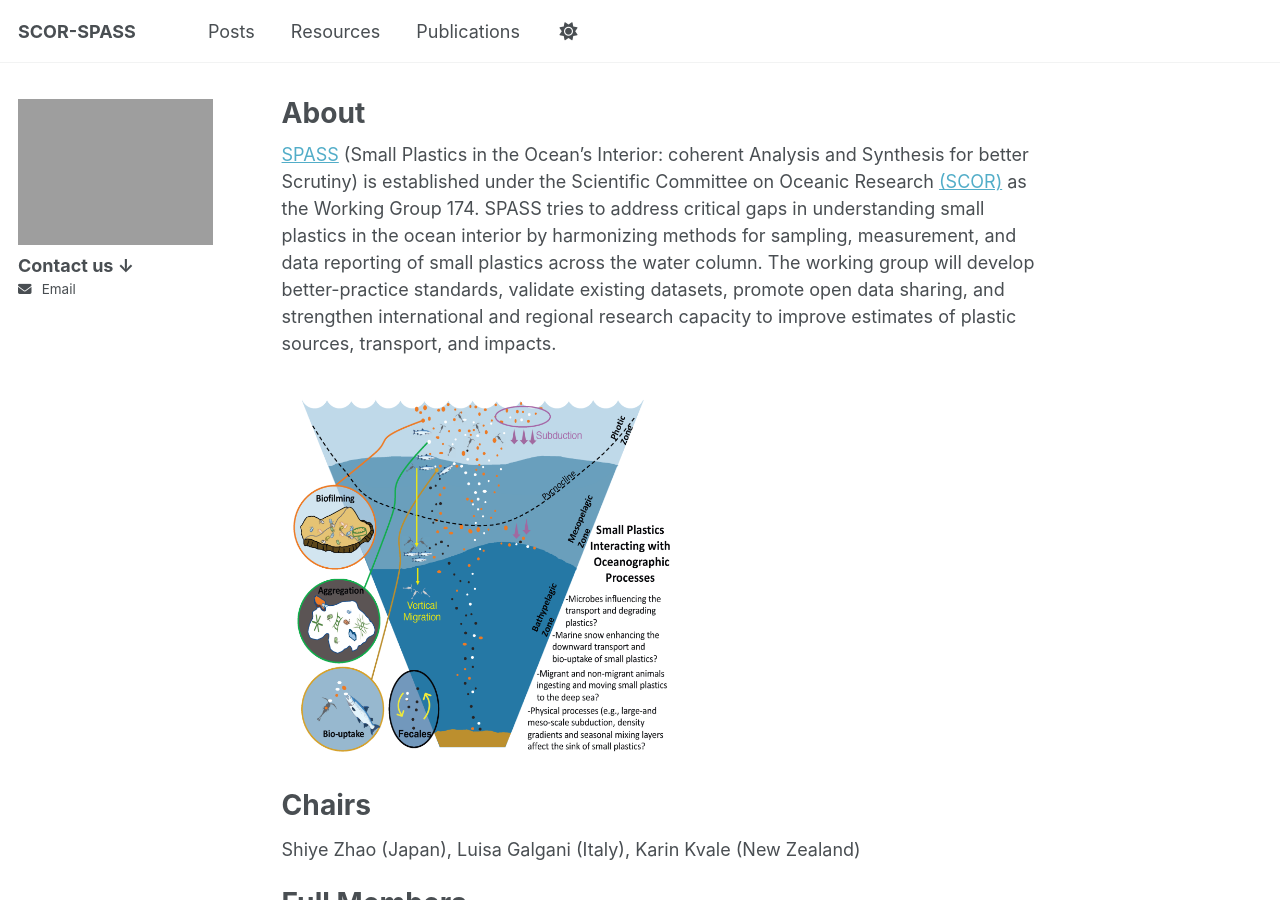
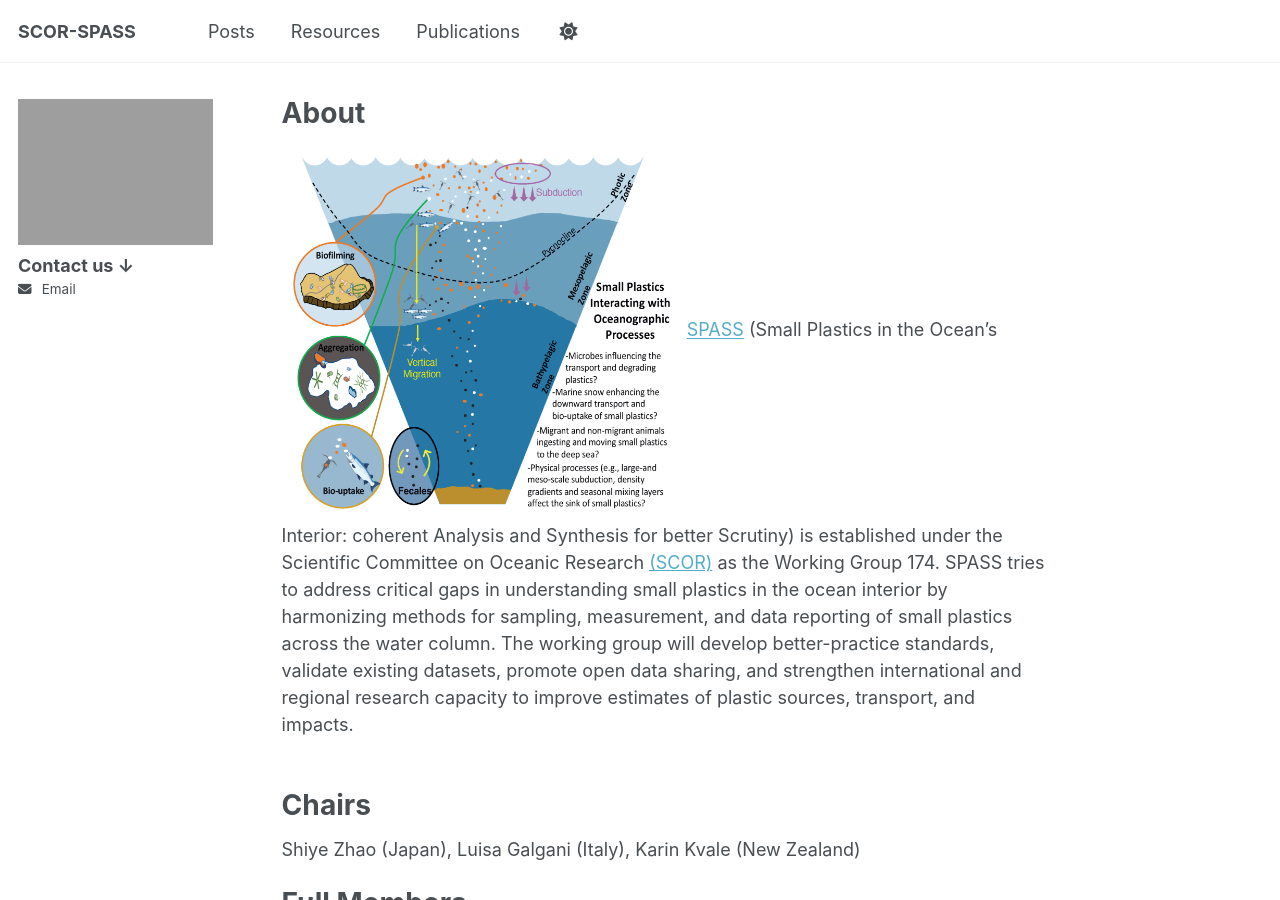
Before and after one commit to SCOR-SPASS/scor-spass.github.io, a Jekyll site: the page built from _pages/about.md, in a window 1280 px wide and 900 px high. Built offline with Jekyll 4.4.1, drawn with Linux system fonts in a browser that asks for light colours.

Commit message:
Update about.md

```diff
--- a/_pages/about.md
+++ b/_pages/about.md
@@ -17,9 +17,8 @@ redirect_from:
   padding: 0;
 }
 </style>
-
+<img src='/images/SPASS.png' width="400" class="spass-logo-right">
 [SPASS](https://scor-int.org/group/174/) (Small Plastics in the Ocean’s Interior: coherent Analysis and Synthesis for better Scrutiny) is established under the Scientific Committee on Oceanic Research [(SCOR)](https://scor-int.org/) as the Working Group 174. SPASS tries to address critical gaps in understanding small plastics in the ocean interior by harmonizing methods for sampling, measurement, and data reporting of small plastics across the water column. The working group will develop better-practice standards, validate existing datasets, promote open data sharing, and strengthen international and regional research capacity to improve estimates of plastic sources, transport, and impacts.<br/><br/>
-<img src='/images/SPASS.png' width="400" class="spass-logo-right">
 
 Chairs
 ======
```
